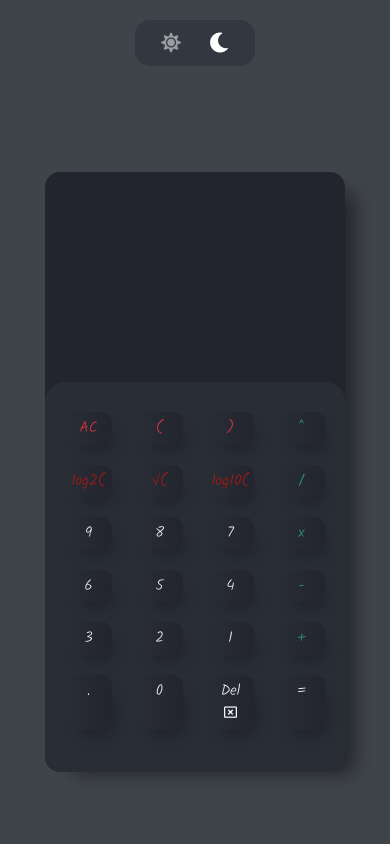
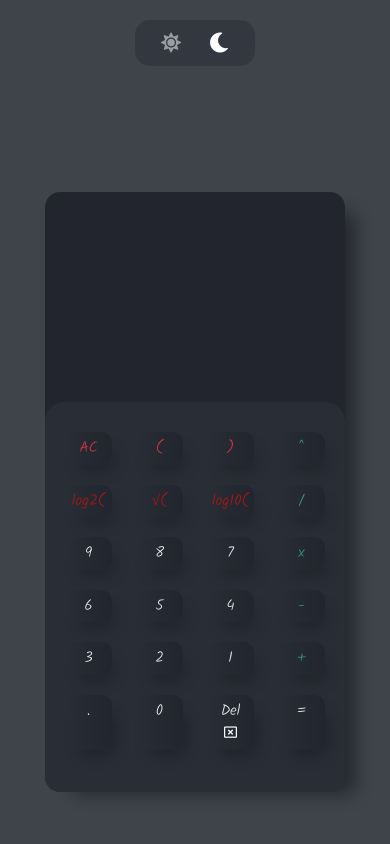
Before and after one commit to teymee/Javacript-Calculator, a PHP site: page / in a window 390 px wide. Run offline with PHP 8.4, Linux system fonts and the light colour scheme.

Commit message:
heroku files

```diff
--- a/style.css
+++ b/style.css
@@ -205,7 +205,7 @@ body{
     .wrapper{
         width: 300px;
         height: 600px;
-        margin-top: 50px;
+        margin-top: 70px;
     }
 
     .num-section{
```
